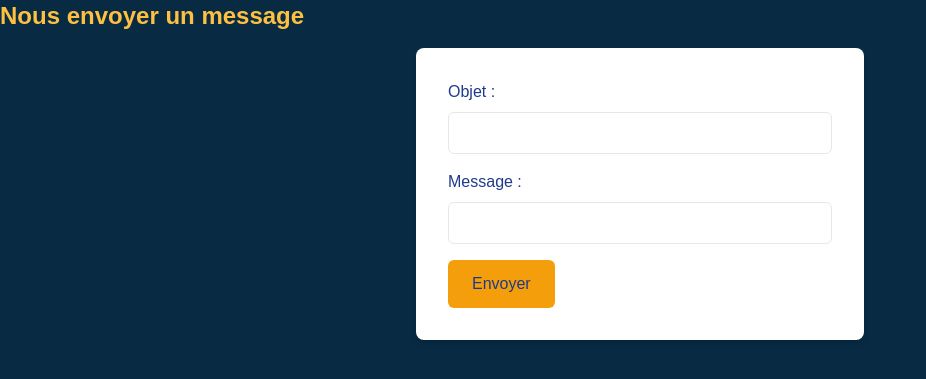
After one commit to HeavenProx/BDEchallenge, a PHP site: the page made by src/View/Contact/index.php in a window 1280 px wide. The commit adds this page. Shown: the top 379 px of the page, without its empty margins (0-926 px from the left). Run offline with PHP 8.4, Linux system fonts and the light colour scheme; the template is opened without the code that fills it, so the values that code supplies are empty.

Commit message:
contact ajout

```diff
--- /dev/null
+++ b/src/View/Contact/index.php
@@ -0,0 +1,56 @@
+<!-- src/View/User/register_form.php -->
+
+<!DOCTYPE html>
+<html lang="en">
+<head>
+    <meta charset="UTF-8">
+    <meta name="viewport" content="width=device-width, initial-scale=1.0">
+    <title>Contact</title>
+    <link href="https://cdn.jsdelivr.net/npm/tailwindcss@2.2.19/dist/tailwind.min.css" rel="stylesheet">
+    <style>
+        body {
+            background-color: #082B43;
+            color: #FFFFFF;
+            font-family: 'Arial', sans-serif;
+        }
+
+        h2 {
+            color: #FDC040;
+        }
+
+        form {
+            @apply max-w-md mx-auto p-8 bg-white rounded-lg shadow-md;
+        }
+
+        label {
+            @apply block mb-2 text-blue-900;
+        }
+
+        input {
+            @apply w-full px-4 py-2 mb-4 border rounded-md;
+        }
+
+        button {
+            @apply bg-yellow-500 text-blue-900 px-6 py-3 rounded-md cursor-pointer;
+        }
+
+        button:hover {
+            @apply bg-yellow-400;
+        }
+    </style>
+</head>
+<body>
+    <h2 class="text-2xl font-bold mb-4">Nous envoyer un message</h2>
+
+    <form action="/contact/send" method="post" class="max-w-md mx-auto p-8 bg-white rounded-lg shadow-md">
+
+        <label for="objet" class="block mb-2 text-blue-900">Objet :</label>
+        <input type="text" id="objet" name="objet" required class="text-blue-900 w-full px-4 py-2 mb-4 border rounded-md">
+
+        <label for="message" class="block mb-2 text-blue-900">Message :</label>
+        <input type="text" id="message" name="message" required class="text-blue-900 w-full px-4 py-2 mb-4 border rounded-md">
+
+        <button type="submit" class="bg-yellow-500 text-blue-900 px-6 py-3 rounded-md cursor-pointer hover:bg-yellow-400">Envoyer</button>
+    </form>
+</body>
+</html>
--- a/src/View/Event/index.php
+++ b/src/View/Event/index.php
@@ -47,6 +47,9 @@
     <div class="flex justify-between mb-6">
         <h1 class="text-3xl font-semibold mb-4 text-white">Liste des évévenements</h1>
         <div>
+            <a href="/event/create" class="bg-yellow-500 text-blue-900 hover:bg-blue-900 hover:text-white transition px-6 py-3 rounded-md cursor-pointer inline-block mt-4 ml-4">Filtrer par catégorie</a>
+        </div>
+        <div>
         <a href="/" class="bg-yellow-500 text-blue-900 hover:bg-blue-900 hover:text-white transition px-6 py-3 rounded-md cursor-pointer inline-block mt-4 ml-4">Accueil</a>
         <a href="/event/create" class="bg-yellow-500 text-blue-900 hover:bg-blue-900 hover:text-white transition px-6 py-3 rounded-md cursor-pointer inline-block mt-4 ml-4">Ajouter Event</a>
     </div>
@@ -64,7 +67,7 @@
                 <a href="/event/edit/<?php echo $event['eventNumber']; ?>" class="bg-blue-900 text-white hover:bg-yellow-500 hover:text-blue-900 transition px-8 py-2 rounded-md cursor-pointer inline-block mt-4">Edit</a>
 
                 <!-- Bouton de suppression -->
-                <a href="/event/delete/<?php echo $event['eventNumber']; ?>" class="bg-red-900 text-white hover:bg-blue-500 hover:text-white transition px-8 py-2 rounded-md cursor-pointer inline-block mt-4">Delete</a>
+                <a href="/event/delete/<?php echo $event['eventNumber']; ?>" onclick="return confirm('Are you sure?')" class="bg-red-900 text-white hover:bg-blue-500 hover:text-white transition px-8 py-2 rounded-md cursor-pointer inline-block mt-4">Delete</a>
             </li>
         <?php endforeach; ?>
     </ul>
--- a/src/View/Home/index.php
+++ b/src/View/Home/index.php
@@ -124,7 +124,7 @@
         <div class="col-lg-6 col-md-12 px-5">Sciences-U Lyon</div>
         <div class="col-lg-6 col-md-12 px-5">53 Cr Albert Thomas, 69003 Lyon</div>
         <div class="col-lg-6 col-md-12 px-5">Sciences-u-lyon.fr</div>
-        <div class="col-lg-6 col-md-12 px-5">04 26 29 01 01</div>
+        <div class="col-lg-6 col-md-12 px-5"><a href="/contact">Nous Contacter</a></div>
         </div>
     </footer>
 
```
Also changed, not shown: public/index.php (+9 -1 lines), src/Controller/IndexController.php (+23 -1 lines), src/Model/Contact.php (added, +13 -0 lines), src/Model/Event.php (+0 -9 lines).
